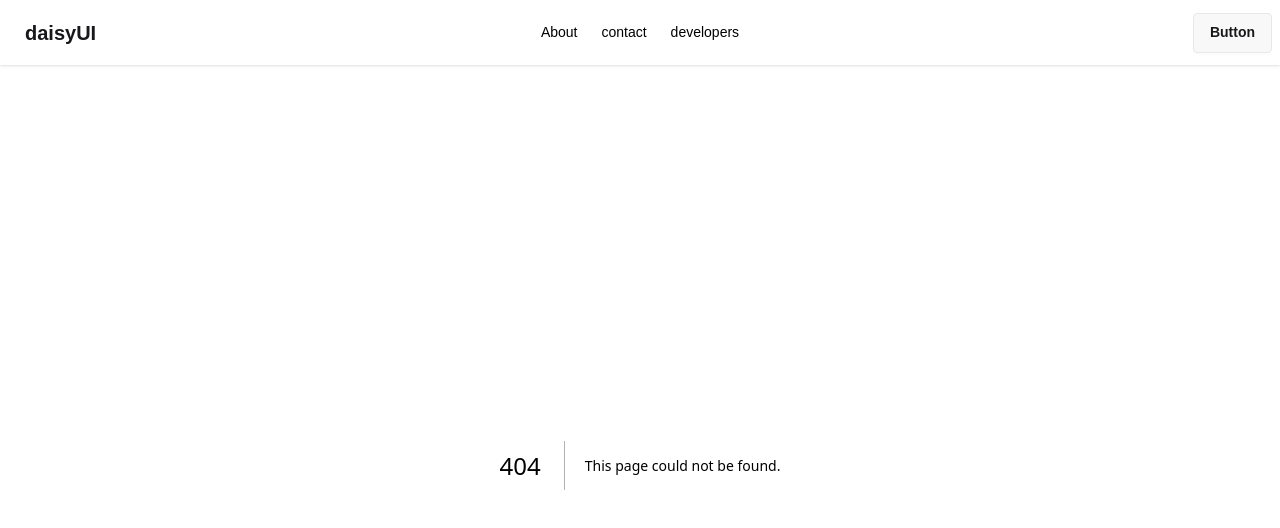
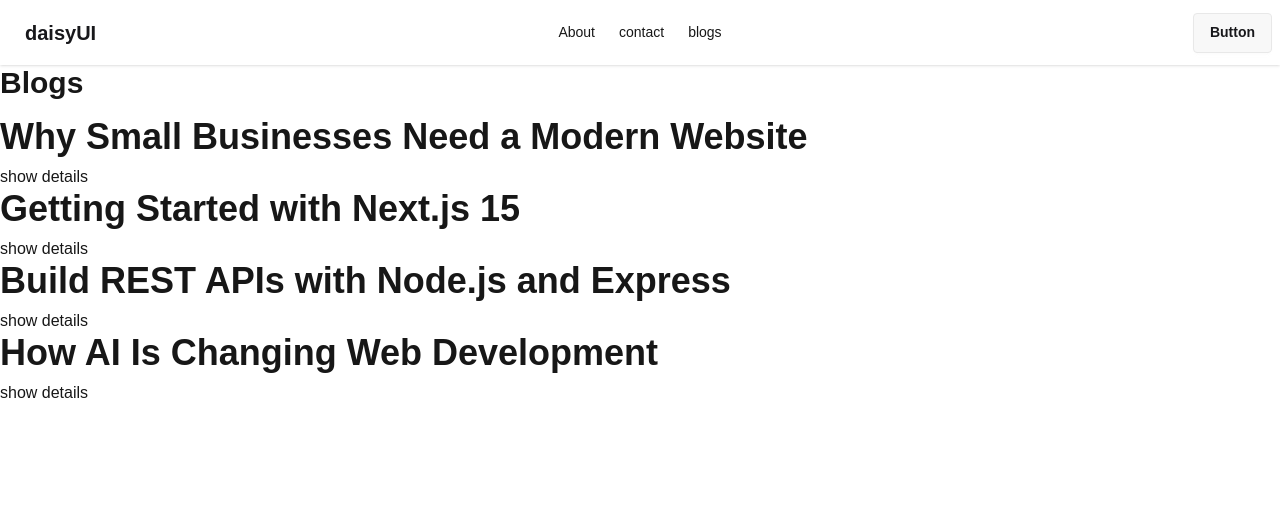
Before and after one commit to israt32/my-text-next-app, a Next.js app: page /blogs in a window 1280 px wide. Before the commit this address had no page. Shown: the top 528 px of the page. Built offline with nearby package versions, Linux system fonts and the light colour scheme.

Commit message:
adding blog pages

```diff
--- /dev/null
+++ b/src/app/blogs/page.jsx
@@ -0,0 +1,65 @@
+import Link from "next/link";
+import React from "react";
+
+const BlogsPage = () => {
+  const blogs = [
+    {
+      id: 1,
+      title: "Why Small Businesses Need a Modern Website",
+      slug: "modern-website-for-small-business",
+      excerpt:
+        "Discover how a fast, responsive website helps small businesses attract more customers and build trust.",
+      author: "Israt Jahan",
+      date: "2026-08-10",
+      category: "Web Development",
+      image: "https://images.unsplash.com/photo-1460925895917-afdab827c52f",
+    },
+    {
+      id: 2,
+      title: "Getting Started with Next.js 15",
+      slug: "getting-started-nextjs-15",
+      excerpt:
+        "Learn the fundamentals of layouts, routing, server components, and why Next.js is popular for modern apps.",
+      author: "Israt Jahan",
+      date: "2026-08-08",
+      category: "Next.js",
+      image: "https://images.unsplash.com/photo-1555066931-4365d14bab8c",
+    },
+    {
+      id: 3,
+      title: "Build REST APIs with Node.js and Express",
+      slug: "rest-api-node-express",
+      excerpt:
+        "A beginner-friendly guide to creating secure REST APIs using Express, middleware, and PostgreSQL.",
+      author: "Israt Jahan",
+      date: "2026-08-05",
+      category: "Backend",
+      image: "https://images.unsplash.com/photo-1515879218367-8466d910aaa4",
+    },
+    {
+      id: 4,
+      title: "How AI Is Changing Web Development",
+      slug: "ai-changing-web-development",
+      excerpt:
+        "Explore practical ways developers use AI to build better products instead of replacing their skills.",
+      author: "Israt Jahan",
+      date: "2026-08-01",
+      category: "AI",
+      image: "https://images.unsplash.com/photo-1677442136019-21780ecad995",
+    },
+  ];
+
+  return (
+    <div>
+      <h2 className="text-3xl font-bold mb-4">Blogs</h2>
+      {
+        blogs.map(blog => <div key={blog.id}>
+          <h3 className="text-4xl font-bold mb-2">{blog.title}</h3>
+          <Link href='/'>show details</Link>
+        </div>)
+      }
+    </div>
+  );
+};
+
+export default BlogsPage;
--- a/src/components/Navbar.jsx
+++ b/src/components/Navbar.jsx
@@ -6,7 +6,7 @@ const Navbar = () => {
   const links = <>
    <li><Link href='/about'>About</Link></li>
    <li><Link href="/contact">contact</Link></li>
-   <li><Link href="/about/developers">developers</Link></li>
+   <li><Link href="/blogs">blogs</Link></li>
   </>
 
   return (
```
